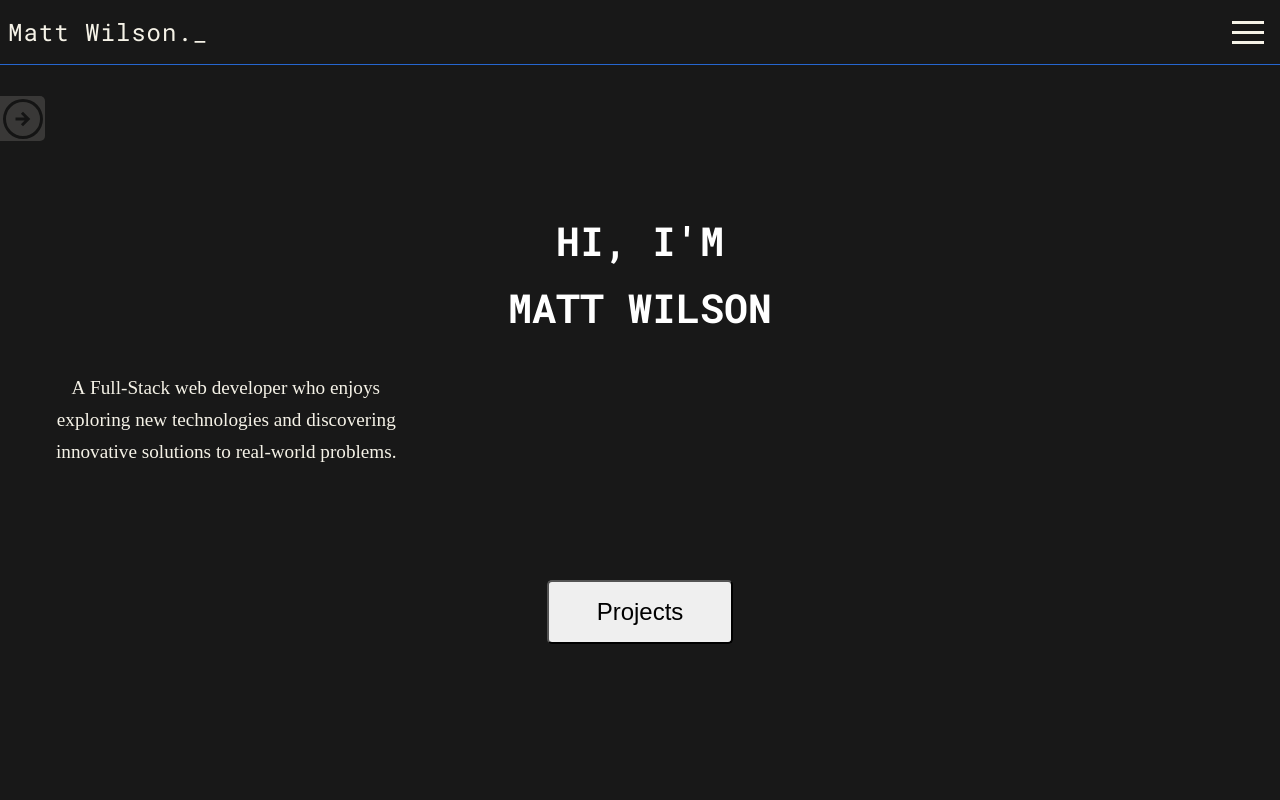
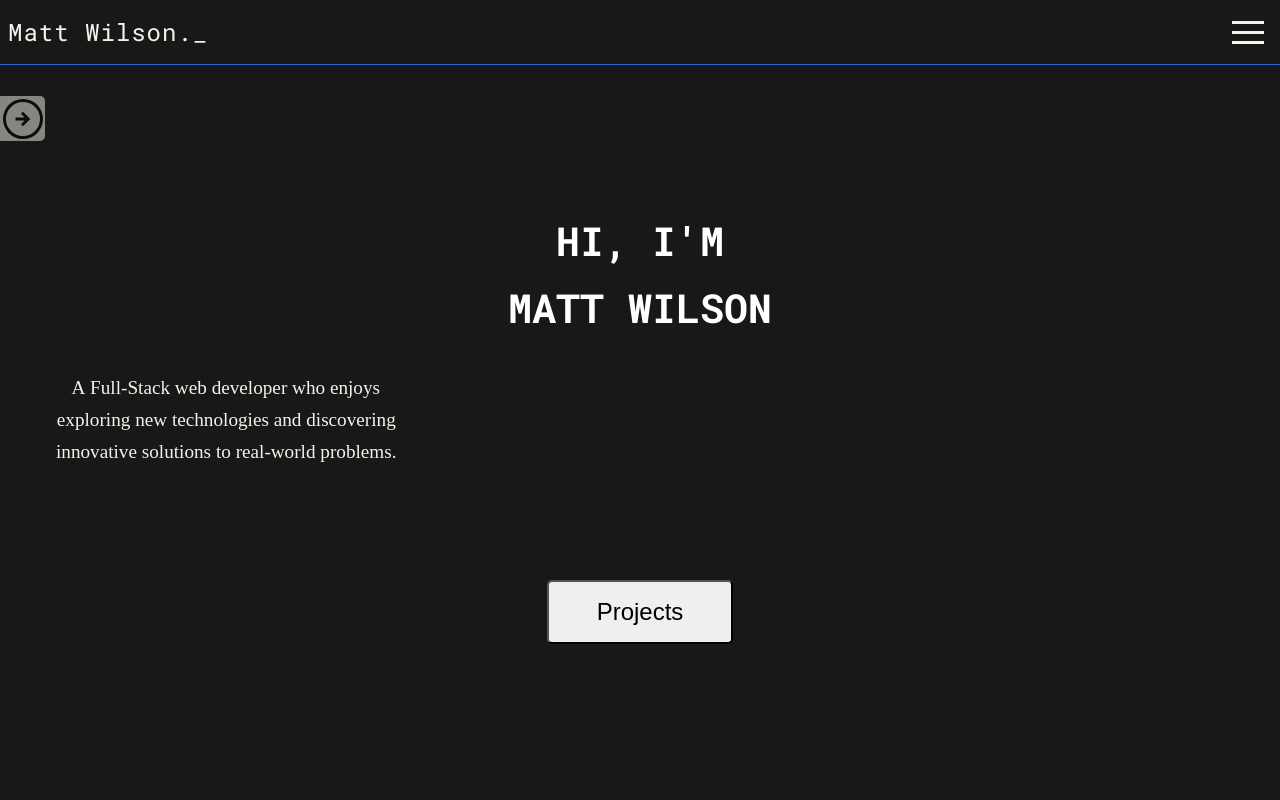
Before and after one commit to Mattwwilson34/portfolio, a Next.js app: page / in a window 1280 px wide. Shown: the top 800 px of the page. Built offline with nearby package versions, Linux system fonts and the light colour scheme.

Commit message:
feat(social-media-menu): hide button on scroll down and show on scroll up

```diff
--- a/components/social-media-menu/SocialMediaMenu.js
+++ b/components/social-media-menu/SocialMediaMenu.js
@@ -1,20 +1,41 @@
-import React, { useState } from "react"
+import React, { useState, useEffect, useRef } from "react"
 import Image from "next/image"
 import github from "../../public/github.svg"
 import linkedin from "../../public/linkedin.svg"
 import resume from "../../public/resume.svg"
-import close from "../../public/close-x.svg"
 import openChevron from "../../public/arrow-circle-right.svg"
 import closeChevron from "../../public/ arrow-circle-left.svg"
 import styles from "./social-media-menu.module.scss"
 
 function SocialMediaMenu() {
   const [isOpen, setIsOpen] = useState(false)
+  const [isVisible, setIsVisible] = useState(true)
+  const prevScrollY = useRef(0)
+
+  function handleNavbarVisibility() {
+    const currentScrollY = window.scrollY
+    const scrollingDown = currentScrollY > prevScrollY.current
+    if (scrollingDown && currentScrollY > 100) {
+      setIsVisible(false)
+    }
+    else {
+      setIsVisible(true)
+    }
+    prevScrollY.current = currentScrollY
+
+  }
+
+  useEffect(() => {
+    window.addEventListener("scroll", handleNavbarVisibility)
+    return () => {
+      window.removeEventListener("scroll", handleNavbarVisibility)
+    }
+  }, [])
 
   return (
     <>
       <div
-        className={styles.socialMediaMenuOpenButton}
+        className={`${styles.socialMediaMenuOpenButton} ${isVisible ? '' : styles.buttonHidden}`}
         onClick={() => setIsOpen(!isOpen)}
       >
         <Image
--- a/components/social-media-menu/social-media-menu.module.scss
+++ b/components/social-media-menu/social-media-menu.module.scss
@@ -21,12 +21,13 @@
   height: 45px;
   width: 45px;
   background-color: $secondary-clr;
-  opacity: 0.15;
+  opacity: 0.5;
   position: fixed;
   top: 12%;
   border-top-right-radius: $br;
   border-bottom-right-radius: $br;
   z-index: 100;
+  transition: opacity 0.3s ease-in-out;
 
   &:hover {
     opacity: 1;
@@ -40,3 +41,7 @@
 .visible {
   transform: translateX(0);
 }
+
+.buttonHidden {
+  opacity: 0;
+}
```
